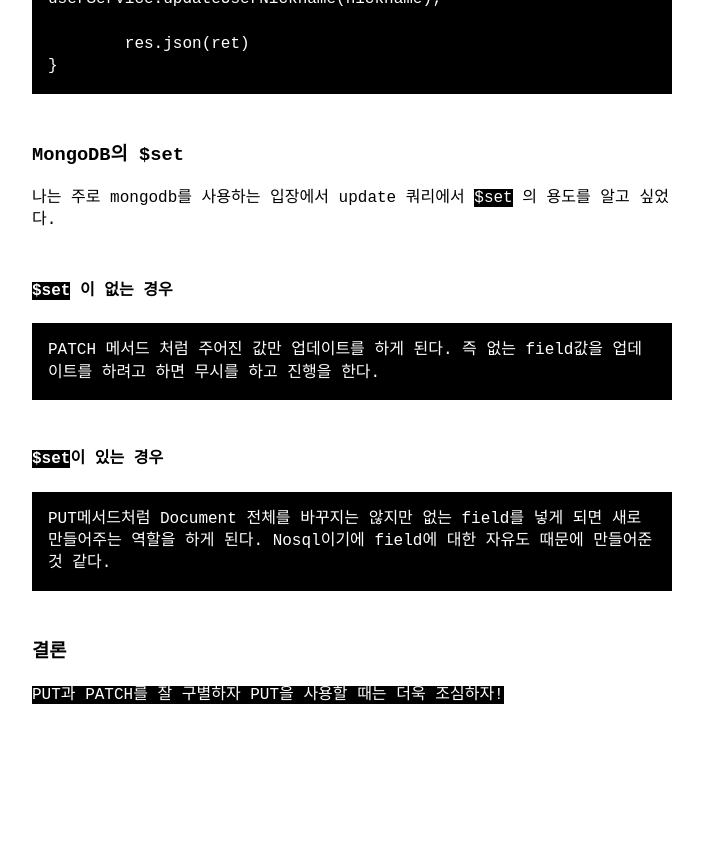
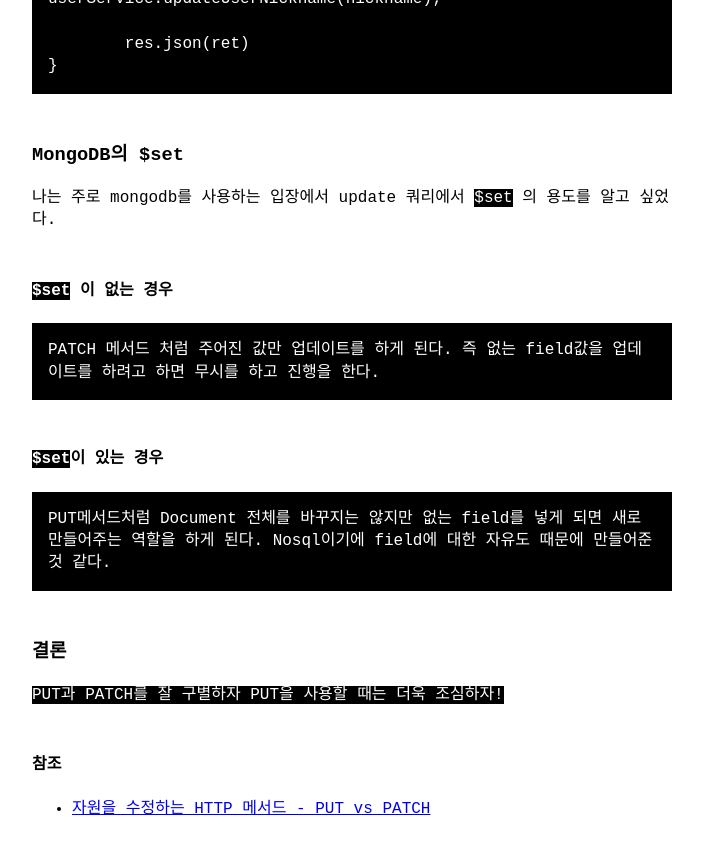
Before and after one commit to Hyun-git/Hyun-git.github.io, a Jekyll site: the page built from _posts/2023-09-08-Put-Vs-Patch.md, in a window 1280 px wide and 900 px high, scrolled down 2672 px. Shown: the top 854 px of the window, without its empty margins (288-991 px from the left). Built offline with Jekyll 4.4.1, drawn with Linux system fonts in a browser that asks for light colours; before the commit the page ends 3458 px from its top, so only the background shows below that.

Commit message:
참조 추가

```diff
--- a/_posts/2023-09-08-Put-Vs-Patch.md
+++ b/_posts/2023-09-08-Put-Vs-Patch.md
@@ -100,3 +100,6 @@ exports const updateUserNickname = async (req, res) => {
 
 ### 결론
 `PUT과 PATCH를 잘 구별하자 PUT을 사용할 때는 더욱 조심하자!`
+
+#### 참조
+- [자원을 수정하는 HTTP 메서드 - PUT vs PATCH](https://tecoble.techcourse.co.kr/post/2020-08-17-put-vs-patch/)
```
